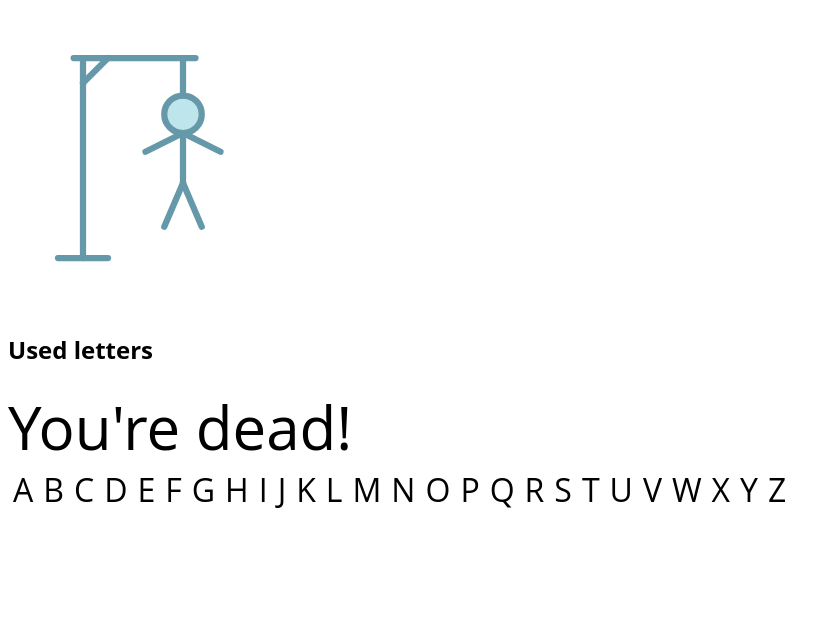
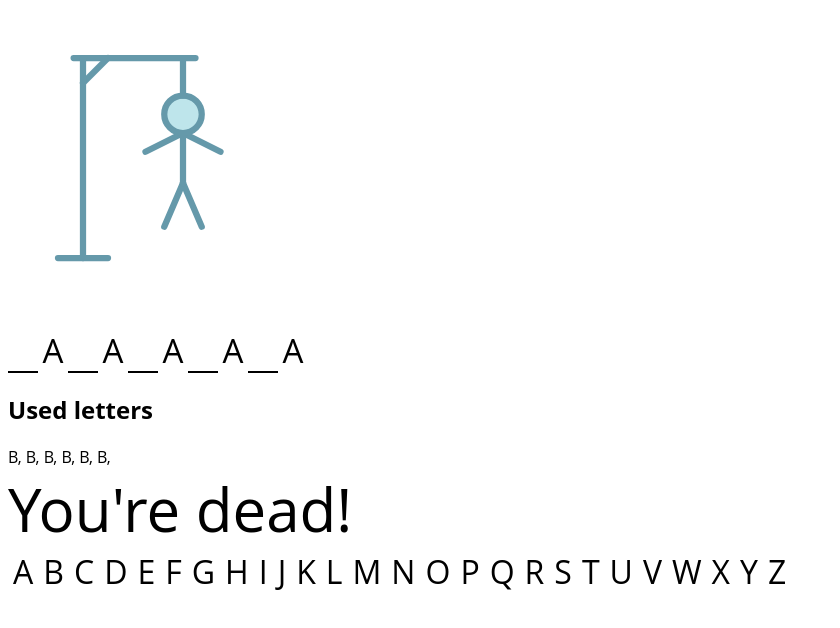
Before and after one commit to albertdc1984/w4ch2-marc-i-albert, a React (Create React App) app: page / in a window 1280 px wide. Shown: the top 628 px of the page, without its empty margins (0-840 px from the left). Built offline with nearby package versions, Linux system fonts and the light colour scheme.

Commit message:
Added components to App.js

```diff
--- a/src/App.js
+++ b/src/App.js
@@ -1,5 +1,7 @@
 import Lletra from "./components/Lletra/Lletra";
 import lettersList from "./data/lettersData";
+import Paraula from "./components/Paraula/Paraula";
+import Utilitzada from "./components/Utilitzada/Utilitzada";
 
 function App() {
   return (
@@ -25,10 +27,23 @@ function App() {
           <line className="stage1" x1="16" y1="80" x2="32" y2="80"></line>
         </svg>
       </div>
-      <ul className="guess-letters"></ul>
+      <ul className="guess-letters">
+        <Paraula />
+        <Paraula />
+        <Paraula />
+        <Paraula />
+        <Paraula />
+      </ul>
       <section className="used-letters-container">
         <h2>Used letters</h2>
-        <ul className="used-letters"></ul>
+        <ul className="used-letters">
+          <Utilitzada />
+          <Utilitzada />
+          <Utilitzada />
+          <Utilitzada />
+          <Utilitzada />
+          <Utilitzada />
+        </ul>
       </section>
       <section className="game-result">You're dead!</section>
       <ul className="letters">
```
